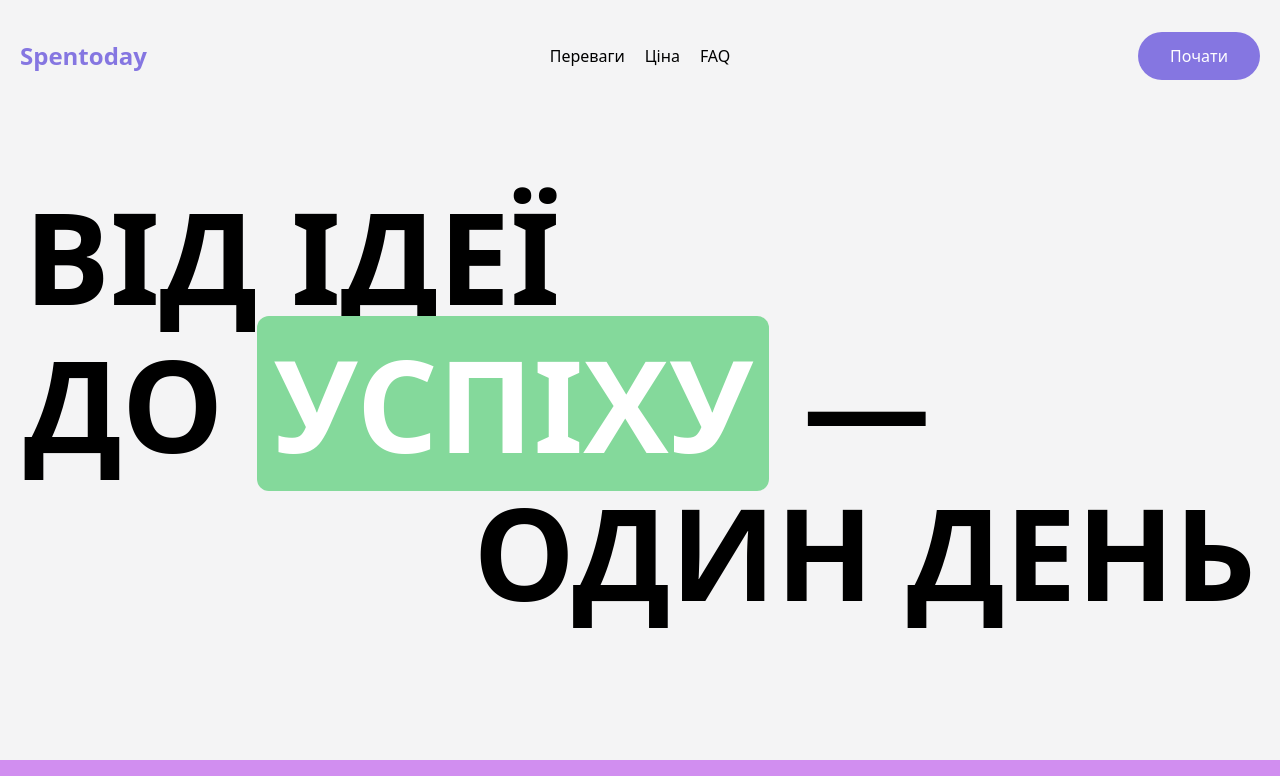
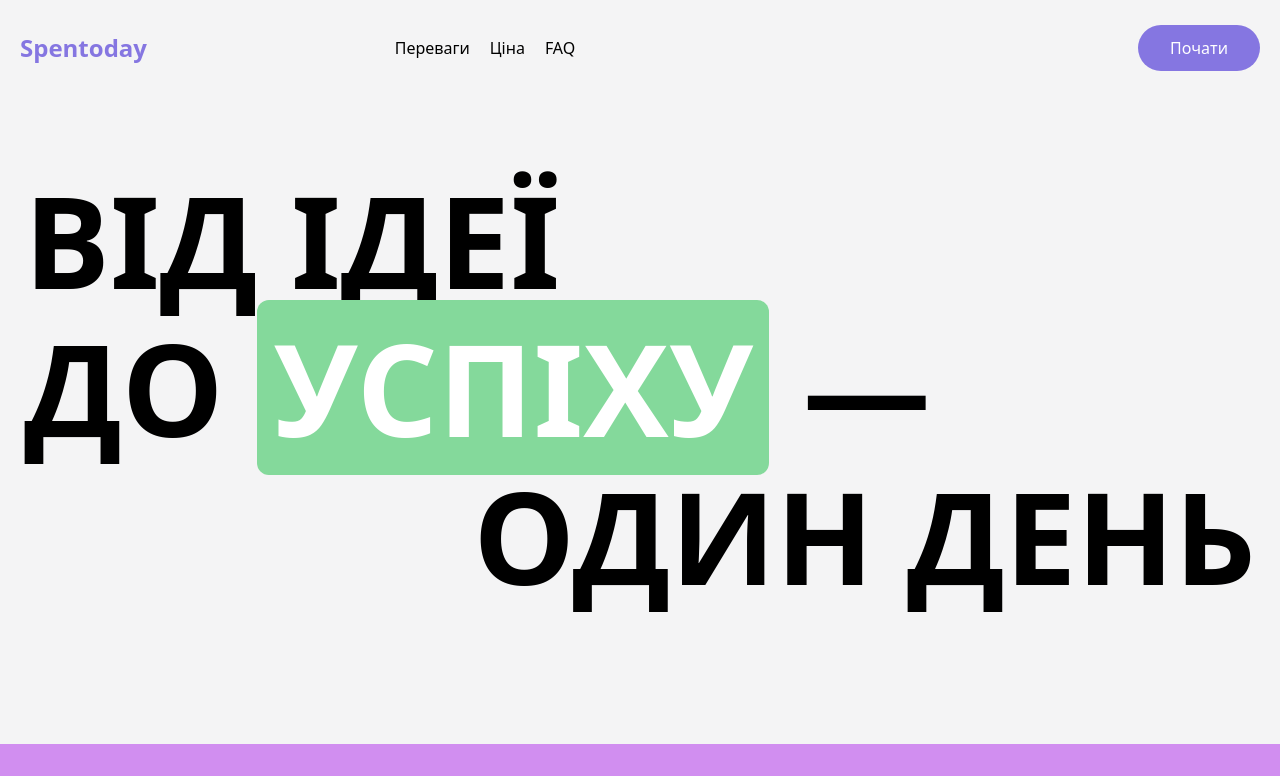
Before and after one commit to flurium/spentoday, a SvelteKit app: page / in a window 1280 px wide. Shown: the top 776 px of the page. Built offline with nearby package versions, Linux system fonts and the light colour scheme; no server answers.

Commit message:
Button design

```diff
--- a/src/routes/+page.svelte
+++ b/src/routes/+page.svelte
@@ -38,9 +38,9 @@
       <a class="text-xs md:text-base" href="/#faq">FAQ</a>
     </nav>
 
-    <nav class="basis-1/4 text-right">
+    <nav class="basis-1/2 text-right">
       <a
-        class="hidden md:inline-block px-4 py-2 md:px-8 md:py-3 rounded-full bg-brand-violet text-white text-xs md:text-base"
+        class="px-6 py-2 md:px-8 md:py-3 rounded-full bg-brand-violet text-white text-xs md:text-base"
         href="/login"
       >
         Почати
```
